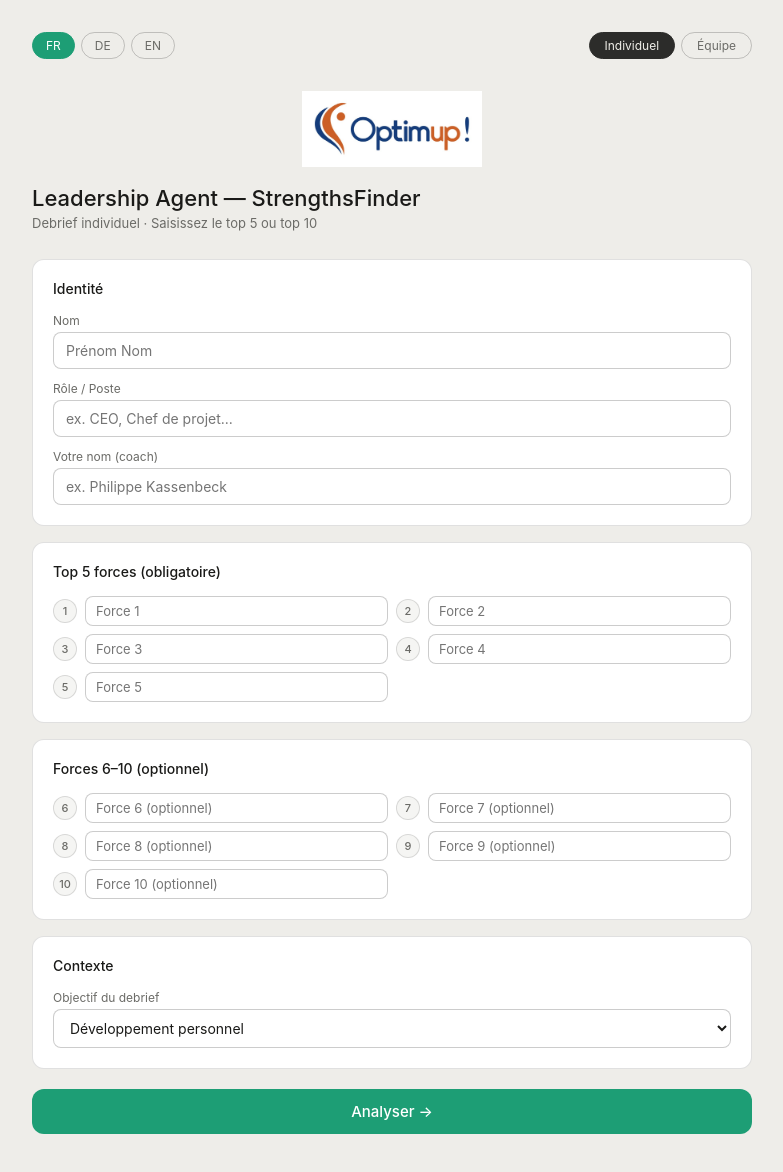
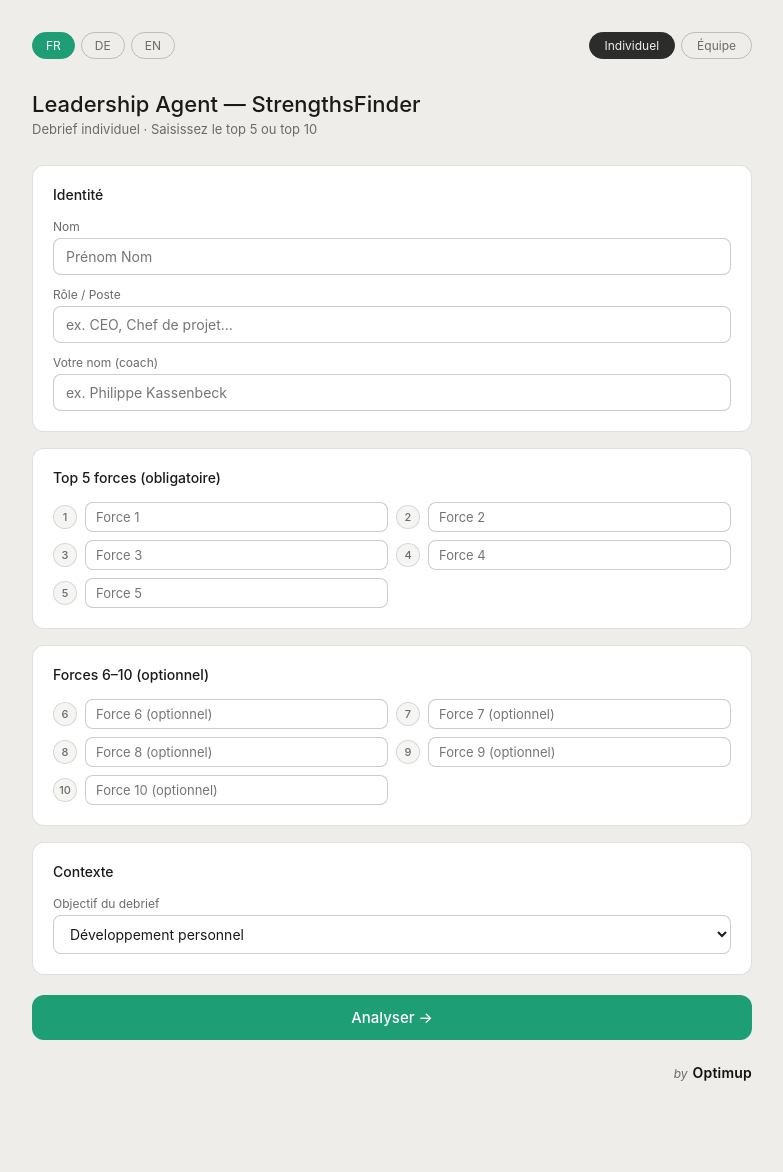
Before and after one commit to philkassenbeck-cod/leadership-agent, a Next.js app: page / in a window 1280 px wide. Shown: the top 1172 px of the page, without its empty margins (248-1031 px from the left). After the commit the page ends 1145 px from the top, so only its background shows below. Built offline with nearby package versions, Linux system fonts and the light colour scheme.

Commit message:
Add files via upload

```diff
--- a/app/globals.css
+++ b/app/globals.css
@@ -83,9 +83,11 @@
 
 /* Header */
 .agent-header { margin-bottom: 1.75rem; }
-.brand-logo { display: block; margin: 0 auto 1.1rem; width: 180px; max-width: 60%; height: auto; }
 .agent-header h1 { font-size: 22px; font-weight: 500; margin-bottom: 4px; }
 .agent-header p { font-size: 13px; color: var(--text2); }
+.brand-footer { display: flex; align-items: baseline; justify-content: flex-end; gap: 5px; margin-top: 1.5rem; }
+.brand-by { font-size: 12px; font-style: italic; color: var(--text2); }
+.brand-name { font-size: 14px; font-weight: 600; color: #111; letter-spacing: .2px; }
 
 /* Form section */
 .form-section {
--- a/app/page.js
+++ b/app/page.js
@@ -1,6 +1,6 @@
 "use client";
 import { useState, useRef } from "react";
-import { OPTIMUP_LOGO, OPTIMUP_LOGO_RATIO } from "./logo";
+import { OPTIMUP_LOGO } from "./logo";
 
 const ALL34 = ["Achiever","Activator","Adaptability","Analytical","Arranger","Belief","Command","Communication","Competition","Connectedness","Consistency","Context","Deliberative","Developer","Discipline","Empathy","Focus","Futuristic","Harmony","Ideation","Includer","Individualization","Input","Intellection","Learner","Maximizer","Positivity","Relator","Responsibility","Restorative","Self-Assurance","Significance","Strategic","Woo"];
 
@@ -328,7 +328,6 @@
 
       {/* Header */}
       <div className="agent-header">
-        <img src={OPTIMUP_LOGO} alt="Optimup" className="brand-logo" />
         <h1>Leadership Agent — StrengthsFinder</h1>
         <p>{mode==="individual" ? L.headerSub : L.headerSubTeam}</p>
       </div>
@@ -467,6 +466,12 @@
           </div>
         </div>
       )}
+
+      {/* Pied de page : by Optimup (texte, aligné à droite) */}
+      <div className="brand-footer">
+        <span className="brand-by">by</span>
+        <span className="brand-name">Optimup</span>
+      </div>
     </div>
   );
 }
```
